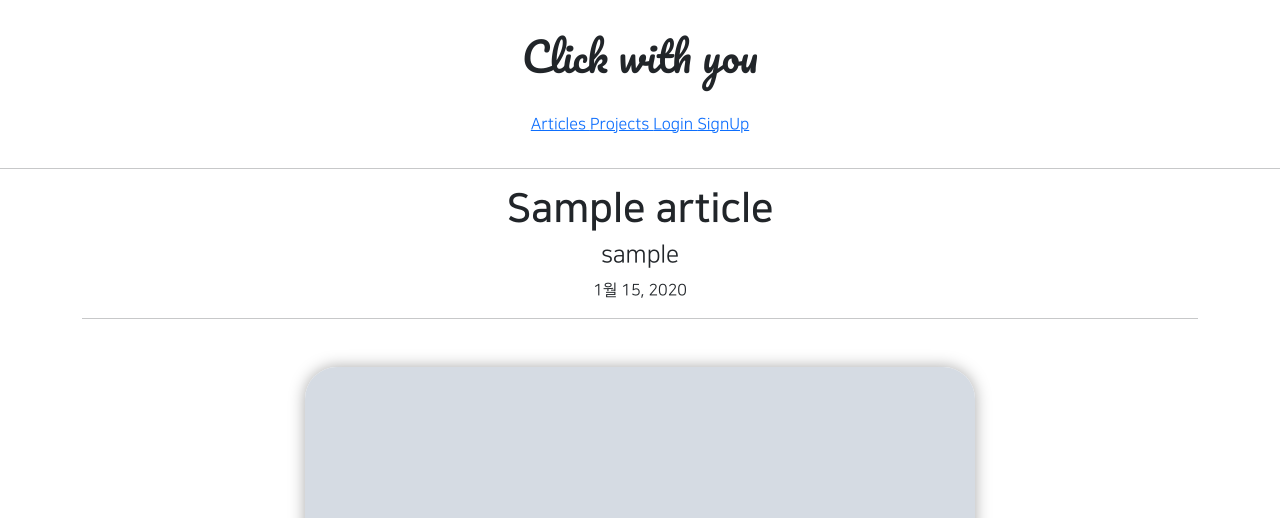
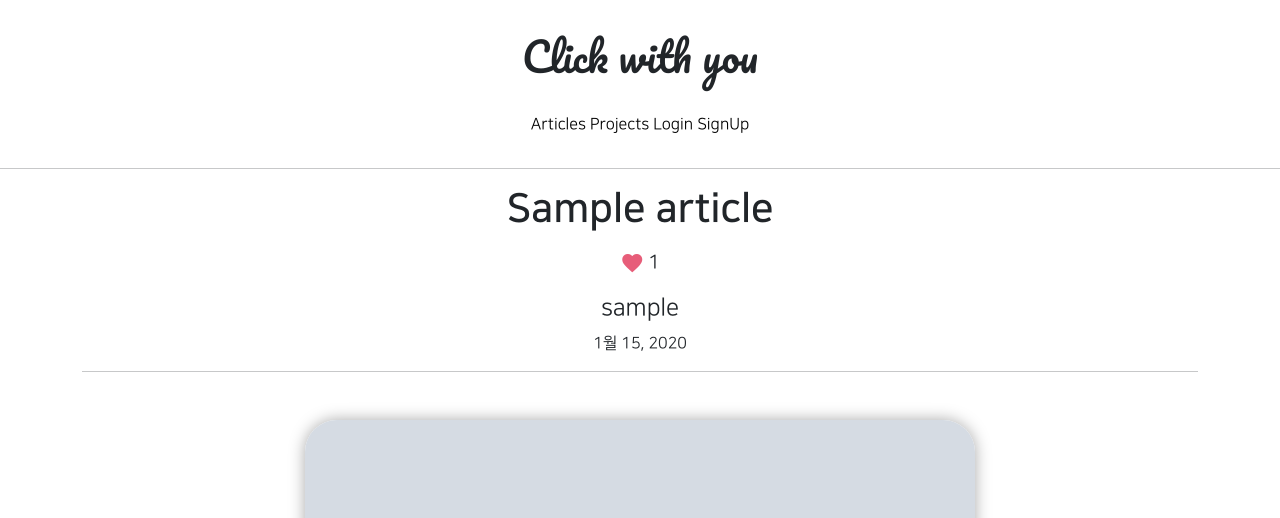
Before and after one commit to solahyun/Hackathon_gis, a Django app: page /articles/detail/1 in a window 1280 px wide. Shown: the top 518 px of the page. Run offline with Django 3.2, Linux system fonts and the light colour scheme; tables that the repository leaves empty hold one stand-in row (values such as "Sample post"); grey boxes marked "Sample" are stand-in pictures; parts of the project's set-up code (start-up, migrations or seed data) failed here and were passed over; some libraries are stand-ins or nearby versions.

Commit message:
21/08/24 Tue commit 3

```diff
--- a/articleapp/templates/articleapp/detail.html
+++ b/articleapp/templates/articleapp/detail.html
@@ -6,6 +6,18 @@
         <div clss="my-5">
             {#      게시글 제목, 글쓴이, 작성 일자      #}
             <h1 class="NNS_B"> {{ target_article.title }} </h1>
+            <div class="my-3">
+                <a href="{% url 'likeapp:article_like' article_pk=target_article.pk %}"
+                   class="material-icons"
+                   style="vertical-align: middle;
+                          font-size: 1.5rem;
+                          color: #e75d79">
+                    favorite
+                </a>
+                <span style="vertical-align: middle; font-size: 1.2rem">
+                    {{ target_article.like }}
+                </span>
+            </div>
             <h4> {{ target_article.writer.profile.nickname }} </h4>
             <p> {{ target_article.created_at }} </p>
         </div>
--- a/likeapp/models.py
+++ b/likeapp/models.py
@@ -9,7 +9,7 @@ class LikeRecord(models.Model):
     user = models.ForeignKey(User, on_delete=models.CASCADE,
                              related_name='like_record', null=False)
     article = models.ForeignKey(Article, on_delete=models.CASCADE,
-                            related_name='like_record', null=False)
+                                related_name='like_record', null=False)
 
     class Meta:
         unique_together = ['user', 'article']
--- a/likeapp/urls.py
+++ b/likeapp/urls.py
@@ -1,4 +1,11 @@
+from django.urls import path
+
+from likeapp.views import LikeArticleView
+
+app_name = 'likeapp'
 
 urlpatterns = [
 
+    path('article/<int:article_pk>', LikeArticleView.as_view(), name='article_like'),
+
 ]
--- a/static/base.css
+++ b/static/base.css
@@ -70,3 +70,13 @@
         font-size: 13px;
     }
 }
+
+a {
+    text-decoration: none;
+    color: black;
+}
+
+a:hover {
+    text-decoration: none;
+    color: black;
+}
```
Also changed, not shown: likeapp/views.py (+30 -0 lines).
